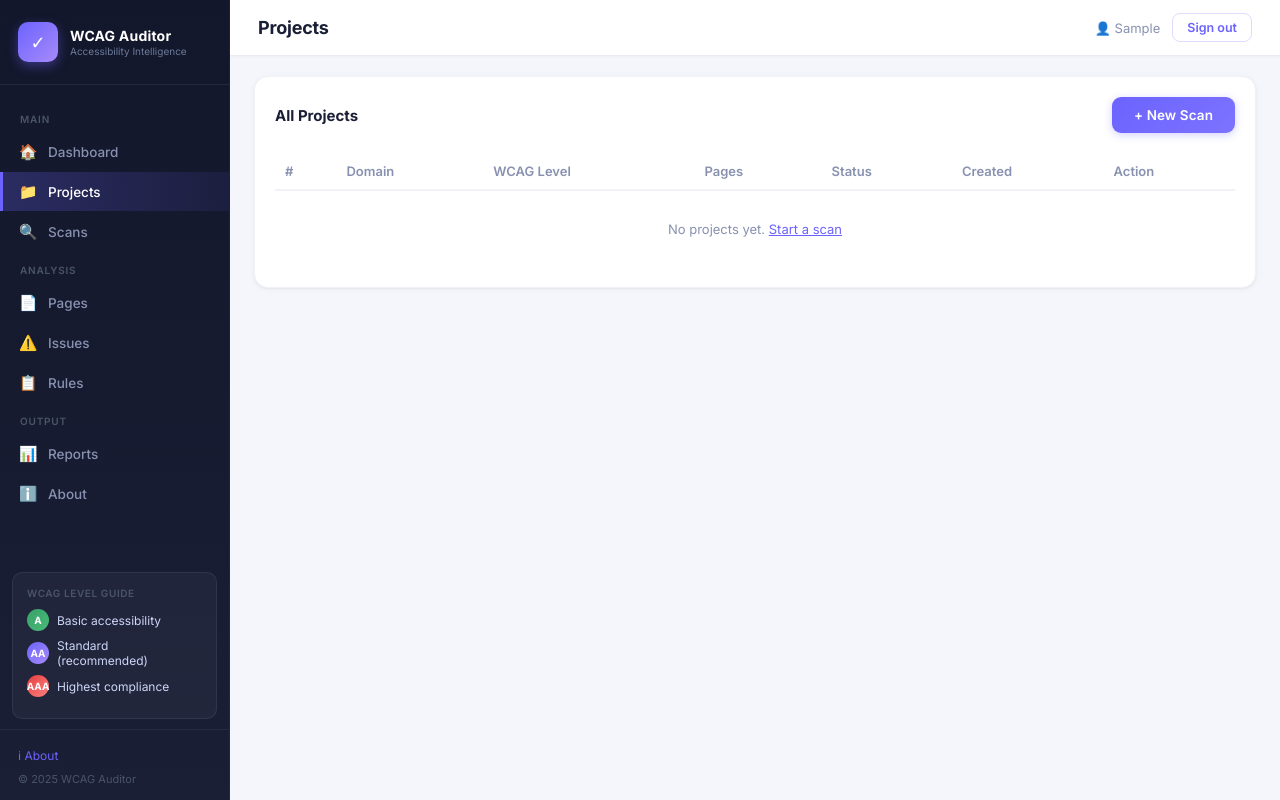
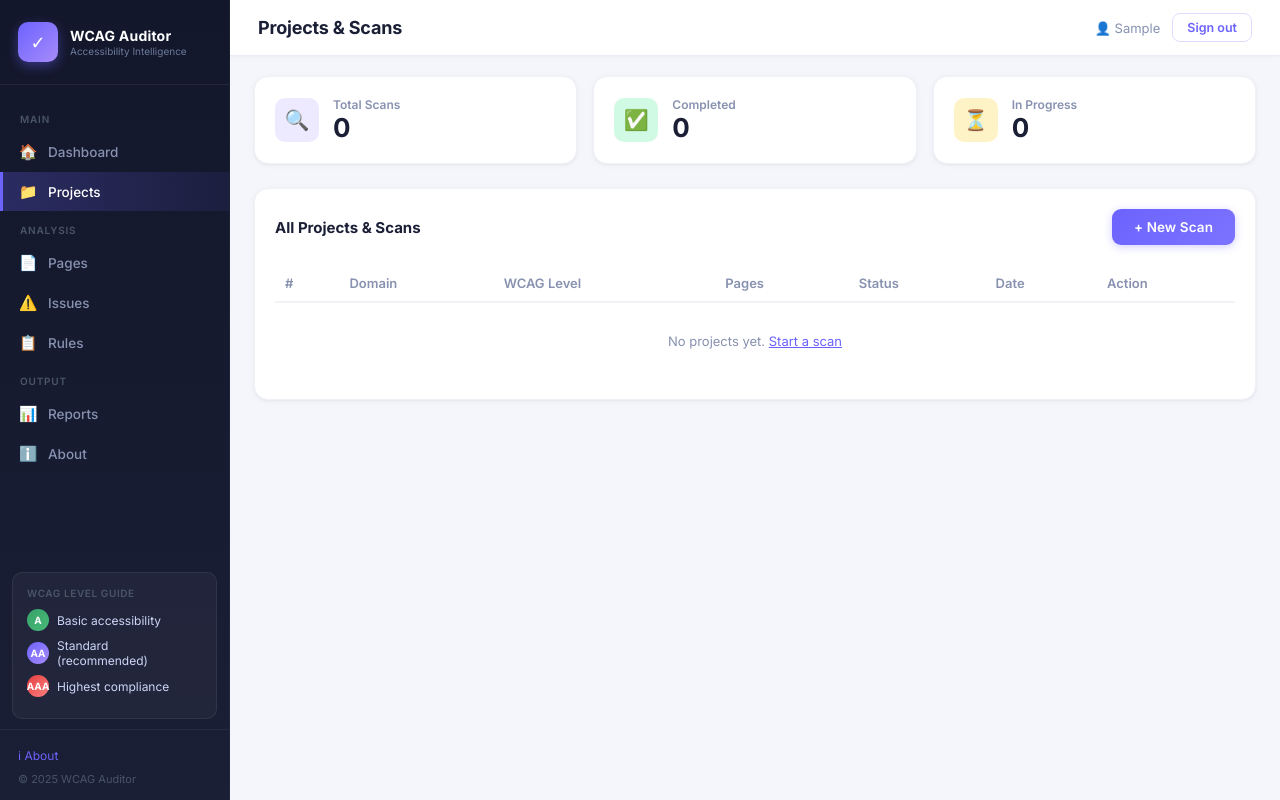
Before and after one commit to Jash107-dev/WCAG_auditor, a Django app: page /projects/ in a window 1280 px wide. Run offline with Django 5.2, Linux system fonts and the light colour scheme; the visitor is signed in with stand-in values (Sample User, id 1); data that the repository does not hold is empty; parts of the project's set-up code (start-up, migrations or seed data) failed here and were passed over.

Commit message:
feat: merge Projects and Scans into one page, remove Scans from sidebar

```diff
--- a/core/views.py
+++ b/core/views.py
@@ -136,15 +136,19 @@ def dashboard(request, project_id):
 @login_required
 def projects_list(request):
     all_projects = Project.objects.filter(owner=request.user).order_by("-created_at")
-    return render(request, "core/projects.html", {"projects": all_projects})
+    total_scans = all_projects.count()
+    completed = all_projects.filter(status="crawled").count()
+    in_progress = all_projects.filter(status__in=["pending", "crawling"]).count()
+    return render(request, "core/projects.html", {
+        "projects": all_projects,
+        "total_scans": total_scans,
+        "completed": completed,
+        "in_progress": in_progress,
+    })
 
 @login_required
 def scans_list(request):
-    all_scans = Project.objects.filter(owner=request.user).order_by("-created_at")
-    total_scans = all_scans.count()
-    completed = all_scans.filter(status="crawled").count()
-    pending = all_scans.filter(status="pending").count()
-    return render(request, "core/scans.html", {"scans": all_scans, "total_scans": total_scans, "completed": completed, "pending": pending})
+    return redirect("projects")
 
 @login_required
 def pages_list(request):
--- a/templates/base.html
+++ b/templates/base.html
@@ -455,9 +455,6 @@
         <a href="/projects/" class="{% block nav_projects %}{% endblock %}" onclick="closeSidebar()">
             <span class="nav-icon">📁</span> Projects
         </a>
-        <a href="/scans/" class="{% block nav_scans %}{% endblock %}" onclick="closeSidebar()">
-            <span class="nav-icon">🔍</span> Scans
-        </a>
 
         <div class="nav-section-label">Analysis</div>
         <a href="/pages/" class="{% block nav_pages %}{% endblock %}" onclick="closeSidebar()">
--- a/templates/core/projects.html
+++ b/templates/core/projects.html
@@ -1,11 +1,36 @@
 {% extends "base.html" %}
 {% block nav_projects %}active{% endblock %}
-{% block page_title %}Projects{% endblock %}
+{% block page_title %}Projects & Scans{% endblock %}
 
 {% block content %}
+
+<div style="display:grid; grid-template-columns:repeat(3,1fr); gap:16px; margin-bottom:24px;">
+    <div class="card" style="display:flex; align-items:center; gap:14px;">
+        <div style="width:44px; height:44px; background:#ede9fe; border-radius:10px; display:flex; align-items:center; justify-content:center; font-size:20px;">🔍</div>
+        <div>
+            <div style="font-size:12px; color:#8892b0; font-weight:600;">Total Scans</div>
+            <div style="font-size:26px; font-weight:700; color:#1a1f36;">{{ total_scans }}</div>
+        </div>
+    </div>
+    <div class="card" style="display:flex; align-items:center; gap:14px;">
+        <div style="width:44px; height:44px; background:#d1fae5; border-radius:10px; display:flex; align-items:center; justify-content:center; font-size:20px;">✅</div>
+        <div>
+            <div style="font-size:12px; color:#8892b0; font-weight:600;">Completed</div>
+            <div style="font-size:26px; font-weight:700; color:#1a1f36;">{{ completed }}</div>
+        </div>
+    </div>
+    <div class="card" style="display:flex; align-items:center; gap:14px;">
+        <div style="width:44px; height:44px; background:#fef3c7; border-radius:10px; display:flex; align-items:center; justify-content:center; font-size:20px;">⏳</div>
+        <div>
+            <div style="font-size:12px; color:#8892b0; font-weight:600;">In Progress</div>
+            <div style="font-size:26px; font-weight:700; color:#1a1f36;">{{ in_progress }}</div>
+        </div>
+    </div>
+</div>
+
 <div class="card">
     <div style="display:flex; justify-content:space-between; align-items:center; margin-bottom:20px;">
-        <h3 style="font-size:15px; font-weight:700; color:#1a1f36;">All Projects</h3>
+        <h3 style="font-size:15px; font-weight:700; color:#1a1f36;">All Projects & Scans</h3>
         <a href="/" class="btn-primary">+ New Scan</a>
     </div>
 
@@ -18,7 +43,7 @@
                 <th style="text-align:left; padding:10px; color:#8892b0; font-weight:600;">WCAG Level</th>
                 <th style="text-align:left; padding:10px; color:#8892b0; font-weight:600;">Pages</th>
                 <th style="text-align:left; padding:10px; color:#8892b0; font-weight:600;">Status</th>
-                <th style="text-align:left; padding:10px; color:#8892b0; font-weight:600;">Created</th>
+                <th style="text-align:left; padding:10px; color:#8892b0; font-weight:600;">Date</th>
                 <th style="text-align:left; padding:10px; color:#8892b0; font-weight:600;">Action</th>
             </tr>
         </thead>
@@ -50,7 +75,7 @@
                         <span style="color:#8892b0;">{{ project.status|capfirst }}</span>
                     {% endif %}
                 </td>
-                <td style="padding:10px; color:#8892b0;">{{ project.created_at|date:"M d, Y" }}</td>
+                <td style="padding:10px; color:#8892b0;">{{ project.created_at|date:"M d, Y g:i A" }}</td>
                 <td style="padding:10px;">
                     <a href="/dashboard/{{ project.id }}/" class="btn-outline" style="padding:4px 12px; font-size:12px;">View Dashboard</a>
                 </td>
```
